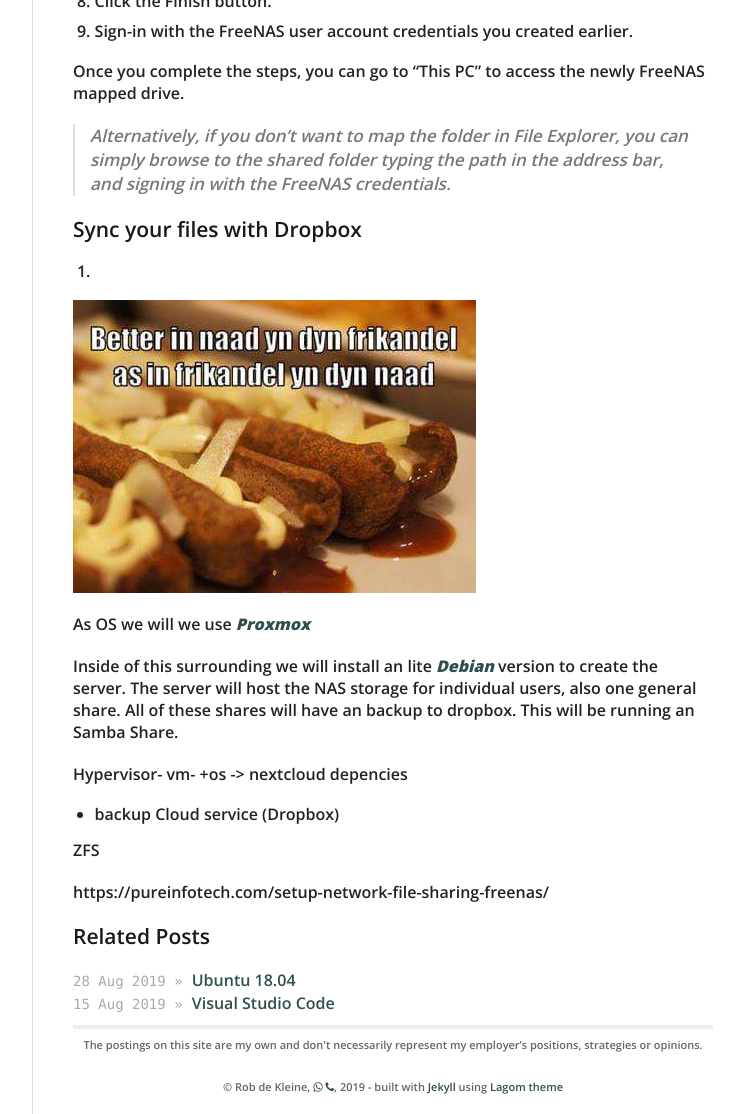
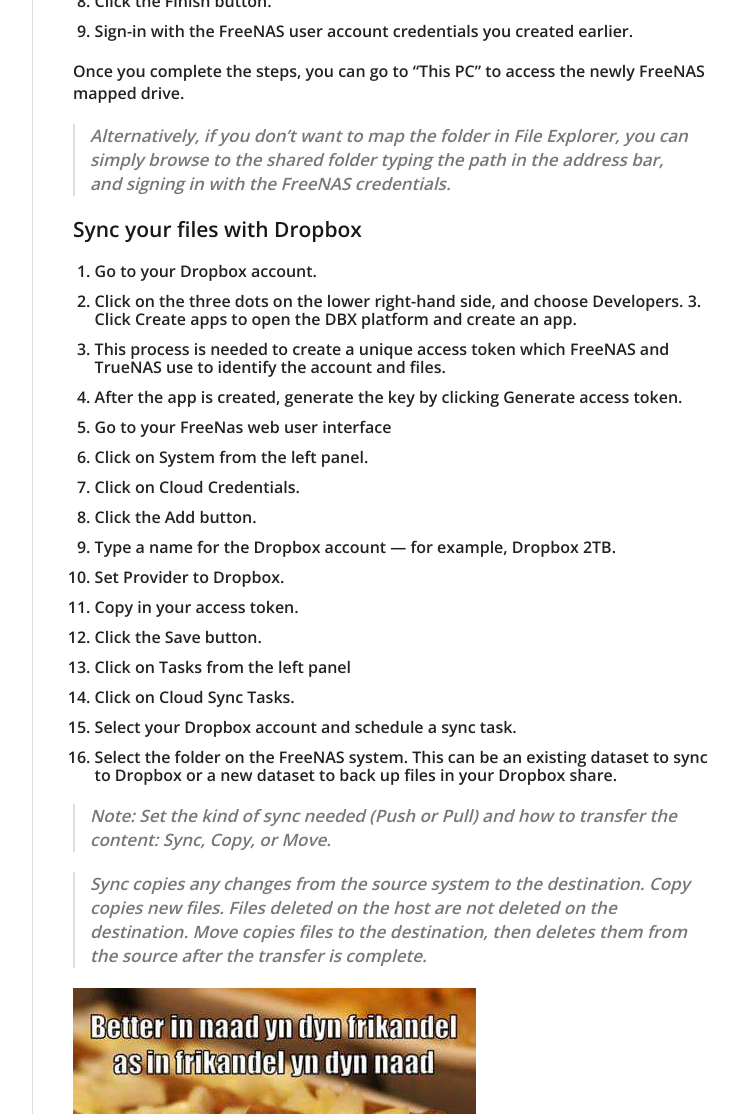
Before and after one commit to sjmst5/sjmst5.github.io, a Jekyll site: the page built from jekyll/_posts/2019-08-29-Storage Server.md, in a window 1280 px wide and 1400 px high, scrolled down 2611 px, cut to the strip 0-1114 px from the top of the window. Shown: the whole strip, without its empty margins (378-1122 px from the left). Built offline with Jekyll 4.4.1, drawn with Linux system fonts in a browser that asks for light colours; nearby versions of some CDN libraries; some of the changed text lies outside the part shown.

Commit message:
Storage server update

```diff
--- a/jekyll/_posts/2019-08-29-Storage Server.md
+++ b/jekyll/_posts/2019-08-29-Storage Server.md
@@ -21,7 +21,7 @@
 5. Click the Save button.
 
 ### Create an storage pool
-1. Click on Storage from the left pane.
+1. Click on Storage from the left panel.
 2. Click on Pools.
 3. Under the “Pools” section, click the Add button.
 4. Select the Create new pool option.
@@ -48,7 +48,7 @@
 
 
 ### Create an Windows (Samba) Share
-1. Click on Storage from the left pane.
+1. Click on Storage from the left panel.
 2. Click on Pools.
 3. Click the settings (three-dotted) button next to the pool and select the Add Dataset option.
 4. Type a name for the dataset — for example, DataSetOne.
@@ -57,7 +57,7 @@
 7. Click the settings (three-dotted) button next to the dataset and select the Edit Permissions option.
 8. Under the “User” section, use the drop-down menu and select the user that you created earlier.
 9. Click the Save button.
-10. Click on Sharing from the left pane.
+10. Click on Sharing from the left panel.
 11. Click on Windows (SMB) Shares.
 12. Under the “Samba” section, click the Add button.
 13. Click the folder, navigate, and select the dataset you created earlier.
@@ -67,7 +67,7 @@
 
 ### Mount the share on Windows
 1. Open File Explorer on Windows 10.
-2. Click on This PC from the left pane.
+2. Click on This PC from the left panel.
 3. On the “Computer” tab, click the Map network drive button.
 4. Select a drive letter, but you can leave the default.
 5. In the Folder field, type the path of network share on FreeNAS — for example, \\10.1.2.158\Data.
@@ -81,30 +81,29 @@
 >Alternatively, if you don’t want to map the folder in File Explorer, you can simply browse to the shared folder typing the path in the address bar, and signing in with the FreeNAS credentials.
 
 ### Sync your files with Dropbox
-1.
+1. Go to your Dropbox account.
+2. Click on the three dots on the lower right-hand side, and choose Developers. 3. Click Create apps to open the DBX platform and create an app.
+4. This process is needed to create a unique access token which FreeNAS and TrueNAS use to identify the account and files.
+5. After the app is created, generate the key by clicking Generate access token.
+6. Go to your FreeNas web user interface
+7. Click on System from the left panel.
+8. Click on Cloud Credentials.
+9. Click the Add button.
+10. Type a name for the Dropbox account — for example, Dropbox 2TB.
+11. Set Provider to Dropbox.
+12. Copy in your access token.
+13. Click the Save button.
+14. Click on Tasks from the left panel
+15. Click on Cloud Sync Tasks.
+16. Select your Dropbox account and schedule a sync task.
+17. Select the folder on the FreeNAS system. This can be an existing dataset to sync to Dropbox or a new dataset to back up files in your Dropbox share.
+
+> Note: Set the kind of sync needed (Push or Pull) and how to transfer the content: Sync, Copy, or Move.
+
+> Sync copies any changes from the source system to the destination.
+Copy copies new files. Files deleted on the host are not deleted on the destination.
+Move copies files to the destination, then deletes them from the source after the transfer is complete.
 
 
 
 ![frikandel](/media/2019/08/frikandel.jpg "A cute del")
-
-As OS we will we use ___[Proxmox](https://www.proxmox.com/en/downloads/item/proxmox-ve-6-0-iso-installer)___
-
-Inside of this surrounding we will install an lite ___[Debian](https://cdimage.debian.org/debian-cd/current/amd64/iso-cd/debian-10.1.0-amd64-xfce-CD-1.iso)___ version to create the server.
-The server will host the NAS storage for individual users, also one general share.
-All of these shares will have an backup to dropbox.
-This will be running an Samba Share.
-
-
-
-Hypervisor-
-vm- +os -> nextcloud
-depencies
-
-
-
-
-- backup Cloud service (Dropbox)
-
-ZFS
-
-https://pureinfotech.com/setup-network-file-sharing-freenas/
```
Also changed, not shown: 2 other files.
